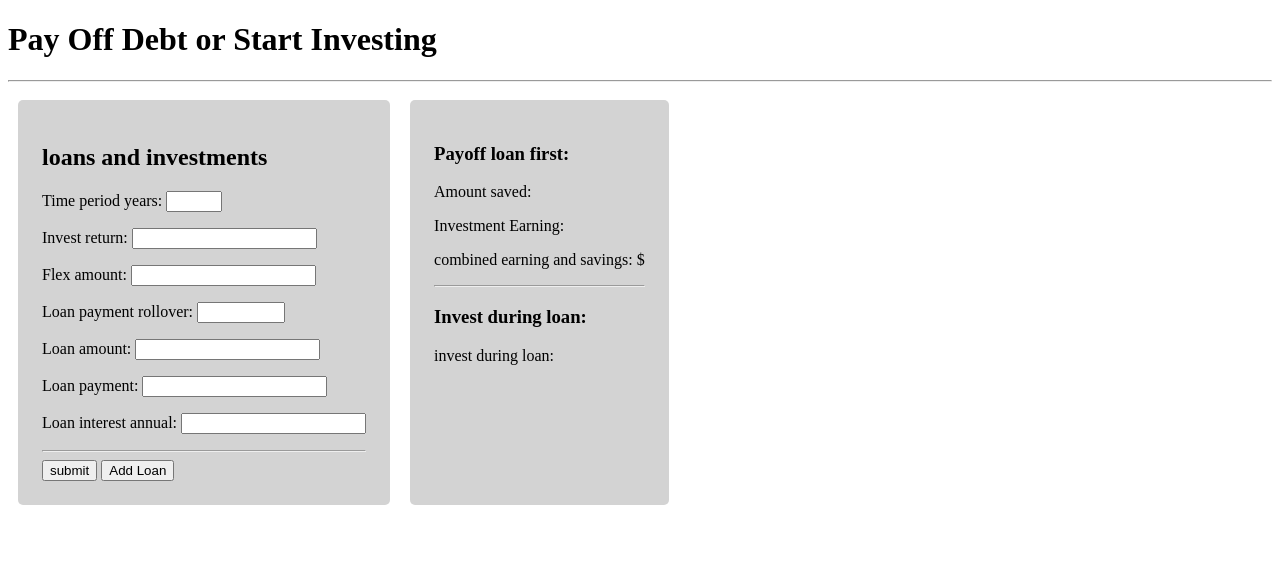
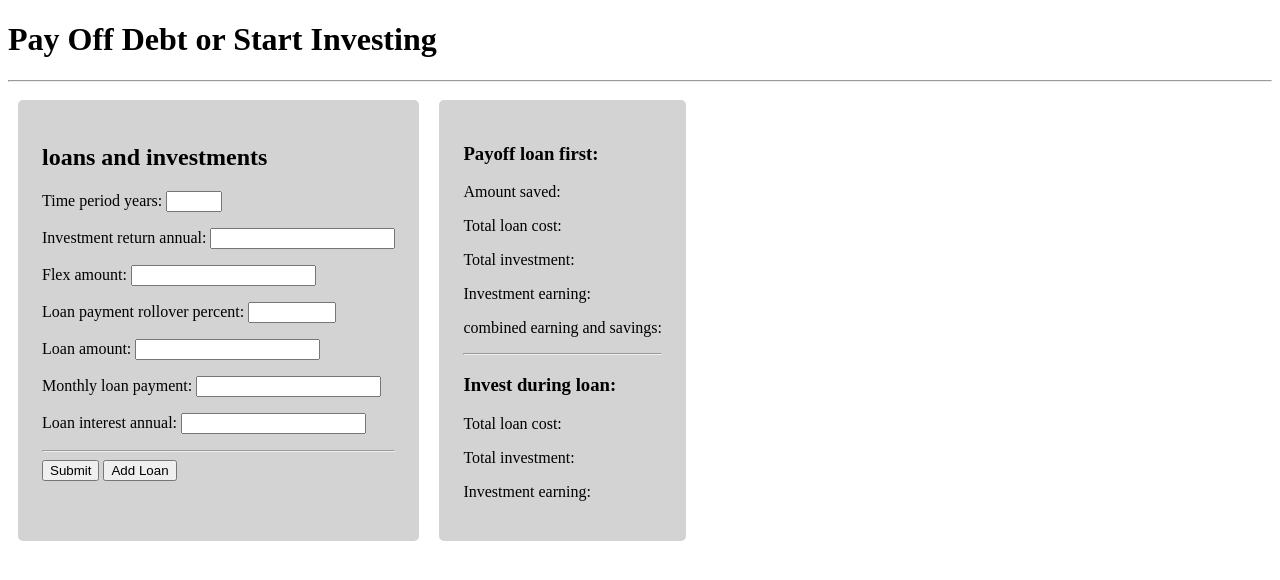
Before and after one commit to atreichl/loan-or-investment, a Django app: page / in a window 1280 px wide. Shown: the top 580 px of the page. Run offline with Django 5.2, Linux system fonts and the light colour scheme.

Commit message:
Finished all functionality and cleaned up the UI a bit.

```diff
--- a/LoanOrInvest/myapp/forms.py
+++ b/LoanOrInvest/myapp/forms.py
@@ -3,14 +3,11 @@ from django import forms
 
 class PayOrInvestForm(forms.Form):
     time_period_years = forms.IntegerField(min_value = 0, max_value = 60)
-    #loan_amount = forms.DecimalField(decimal_places=2, min_value=0.0)
-    #loan_payment = forms.DecimalField(decimal_places=2, min_value=0.0)
-    #loan_interest_annual = forms.DecimalField(decimal_places=2, min_value=0.0)
-    invest_return = forms.DecimalField(decimal_places=2, min_value=0.0)
+    invest_return = forms.DecimalField(label="Investment return annual", decimal_places=2, min_value=0.0)
     flex_amount = forms.DecimalField(decimal_places=2, min_value=0.0)
-    loan_payment_rollover = forms.DecimalField(decimal_places=2, min_value=0.0, max_value= 100.00)
+    loan_payment_rollover = forms.DecimalField(label="Loan payment rollover percent:", decimal_places=2, min_value=0.0, max_value= 100.00)
 
 class LoanInfoForm(forms.Form):
     loan_amount = forms.DecimalField(decimal_places=2, min_value=0.0, required= True)
-    loan_payment = forms.DecimalField(decimal_places=2, min_value=0.0)
+    loan_payment = forms.DecimalField(label="Monthly loan payment", decimal_places=2, min_value=0.0)
     loan_interest_annual = forms.DecimalField(decimal_places=2, min_value=0.0)
--- a/LoanOrInvest/myapp/static/style.css
+++ b/LoanOrInvest/myapp/static/style.css
@@ -16,6 +16,5 @@ body {
     background: white;
 }
 
-div {
-
+input[type=number] {
 }
--- a/LoanOrInvest/myapp/templates/myapp/home.html
+++ b/LoanOrInvest/myapp/templates/myapp/home.html
@@ -29,7 +29,7 @@
             {% endfor %}
           </div>
 
-          <input id="submit-button" type="submit" value="submit">
+          <input id="submit-button" type="submit" value="Submit">
           <button type="button" onclick="newLoan()">Add Loan</button>
 
           <div id="empty_form" style="display:none">
@@ -47,11 +47,16 @@
       <div class="output">
         <h3>Payoff loan first:</h3>
         <p>Amount saved: {{ loan_payoff_saving }}</p>
-        <p>Investment Earning: {{ loan_payoff_investment_earnings }}</p>
-        <p>combined earning and savings: $</p>
+        <p>Total loan cost: {{ total_loan_cost_payoff }}</p>
+        <p>Total investment: {{ total_investment_earnings_payoff }}</p>
+        <p>Investment earning: {{ loan_payoff_investment_earnings }}</p>
+        <p>combined earning and savings: {{ combined_savings_and_earnings }}</p>
         <hr>
         <h3>Invest during loan:</h3>
-        <p>invest during loan: {{ invest_loan_cost }}</p>
+        <p>Total loan cost: {{ total_loan_cost_invest }}</p>
+        <p>Total investment: {{ total_investment_earnings_invest }}</p>
+        <p>Investment earning: {{ invest_loan_cost }}</p>
+
       </div>
     </div>
 
--- a/LoanOrInvest/myapp/views.py
+++ b/LoanOrInvest/myapp/views.py
@@ -13,6 +13,11 @@ def index(request):
     loan_payoff_saving = ""
     loan_payoff_investment_earnings = ""
     invest_loan_cost = ""
+    total_loan_cost_payoff = ""
+    total_investment_earnings_payoff = ""
+    total_investment_earnings_invest = ""
+    total_loan_cost_invest = ""
+    combined_savings_and_earnings = ""
 
     if request.method == 'POST':
         form = PayOrInvestForm(request.POST)
@@ -37,25 +42,9 @@ def index(request):
 
             loan_info_forms = formset
 
-            #print(f'total loan value: {total_loan_value:.2f}')
-            #print(f'blended interest: {blended_interest:.2f}')
-            #print(f'total_pay_loan: {total_pay_loan:.2f}')
-
             # find blended interest
             if total_loan_value != 0:
                 blended_interest = blended_interest / total_loan_value
-                #print(blended_interest)
-                #print(total_loan_value)
-                #print(total_pay_loan)
-
-            #print(f'blended_interest: {blended_interest:.2f}')
-
-            #print(time_period_years)
-            #print(loan_amount)
-            #print(loan_payment)
-            #print(loan_interest_annual)
-            #print(invest_return)
-            #print(flex_amount)
 
             #find info for base laon payment amount
             loan_info_base = total_loan_payment(total_pay_loan, blended_interest, total_loan_value)
@@ -73,24 +62,27 @@ def index(request):
 
             #finds the amount saved by paying off the loan faster
             payoff_loan_first = loan_info_base[0] - loan_payoff_info_1[0]
-            #print(f'base loan cost: {loan_info_base[0]:.2f}')
-            #print(f'fast loan payoff cost: {loan_payoff_info_1[0]:.2f}')
-            #adds the amount made from investing after
-            #payoff_loan_first += invest_info_1[0]
 
             # format outputs for web page
             # info from paying off loan first
+            total_loan_cost_payoff = f'${loan_payoff_info_1[0]:.2f}'
             loan_payoff_saving = f"${payoff_loan_first:.2f}"
             loan_payoff_investment_earnings = f"${invest_info_1[0]:.2f}"
+            total_investment_earnings_payoff = f"${invest_info_1[1]:.2f}"
+            combined_savings_and_earnings = f"${payoff_loan_first + invest_info_1[0]:.2f}"
 
-            #print(invest_info_base[1])
-            #print(invest_loan_base_cost)
-            #print(invest_info_1[2])
-
-            invest_loan_cost = f"{invest_info_base[1] - invest_loan_base_cost - invest_info_base[2]:.2f}"
+            # info for investing during loan.
+            invest_loan_cost = f"${invest_info_base[1] - invest_loan_base_cost - invest_info_base[2]:.2f}"
+            total_investment_earnings_invest = f"${invest_info_base[1]:.2f}"
+            total_loan_cost_invest = f'${loan_info_base[0]:.2f}'
 
     return render(request, 'home.html', context={'form': form,
                                                  'formset': loan_info_forms,
+                                                 'total_loan_cost_payoff': total_loan_cost_payoff,
                                                  'loan_payoff_saving': loan_payoff_saving,
                                                  'loan_payoff_investment_earnings': loan_payoff_investment_earnings,
+                                                 'total_investment_earnings_payoff': total_investment_earnings_payoff,
+                                                 'total_investment_earnings_invest': total_investment_earnings_invest,
+                                                 'total_loan_cost_invest': total_loan_cost_invest,
+                                                 'combined_savings_and_earnings': combined_savings_and_earnings,
                                                  'invest_loan_cost': invest_loan_cost})
```
Also changed, not shown: README.md.
